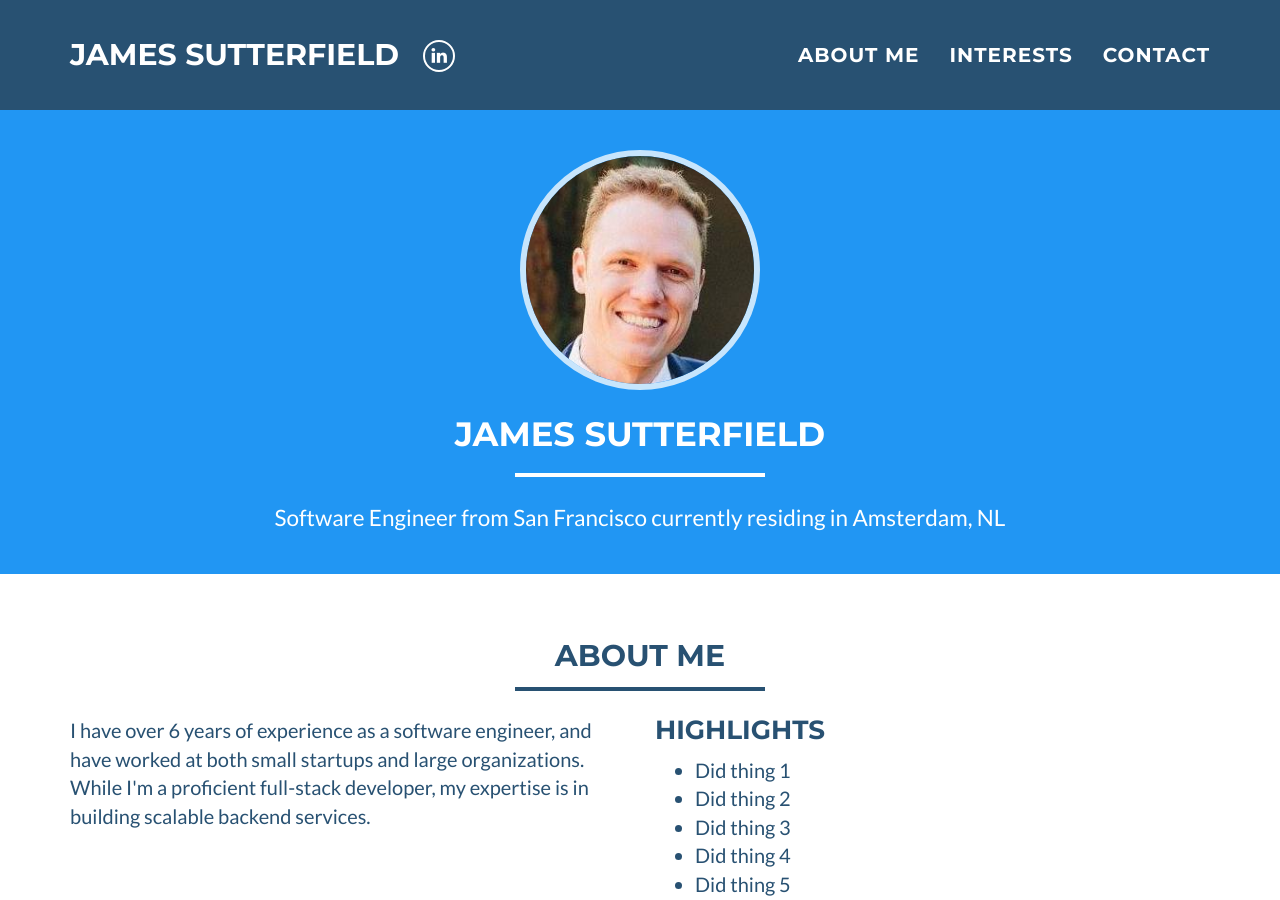
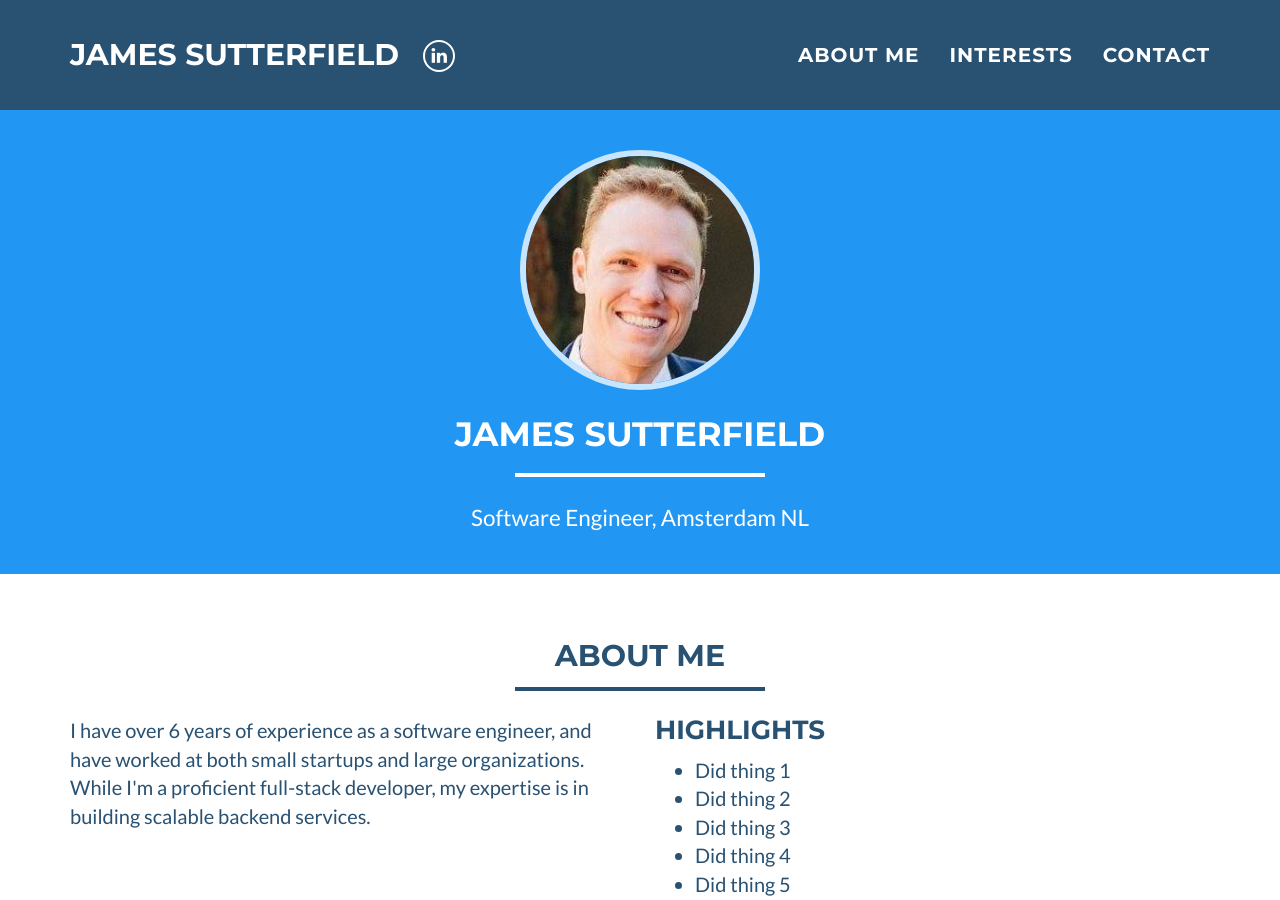
Before and after one commit to jsutterfield/jsutterfield.github.io, a Jekyll site: the page built from index.html, in a window 1280 px wide and 900 px high. Built offline with Jekyll 4.4.1, drawn with Linux system fonts in a browser that asks for light colours.

Commit message:
Update some of the copy

```diff
--- a/_config.yml
+++ b/_config.yml
@@ -3,7 +3,7 @@ name: James Sutterfield
 email: james.sutterfield@gmail.com
 #canonical_url: https://edwinexemplar.com
 keywords: "Software Engineer, Python, Java, PHP, Javascript, MySQL"
-skills: "Software Engineer from San Francisco currently residing in Amsterdam, NL"
+skills: "Software Engineer, Amsterdam NL"
 baseurl:
 
 # Social networks usernames (many more available: google-plus, flickr, dribbble, pinterest, instagram, tumblr, linkedin, etc.)
```
